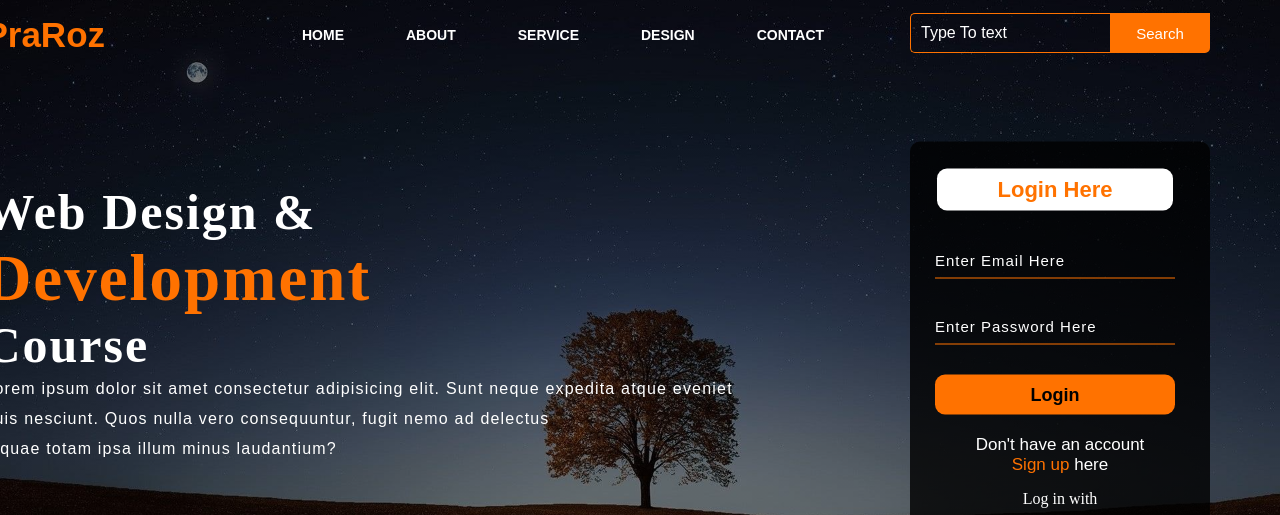
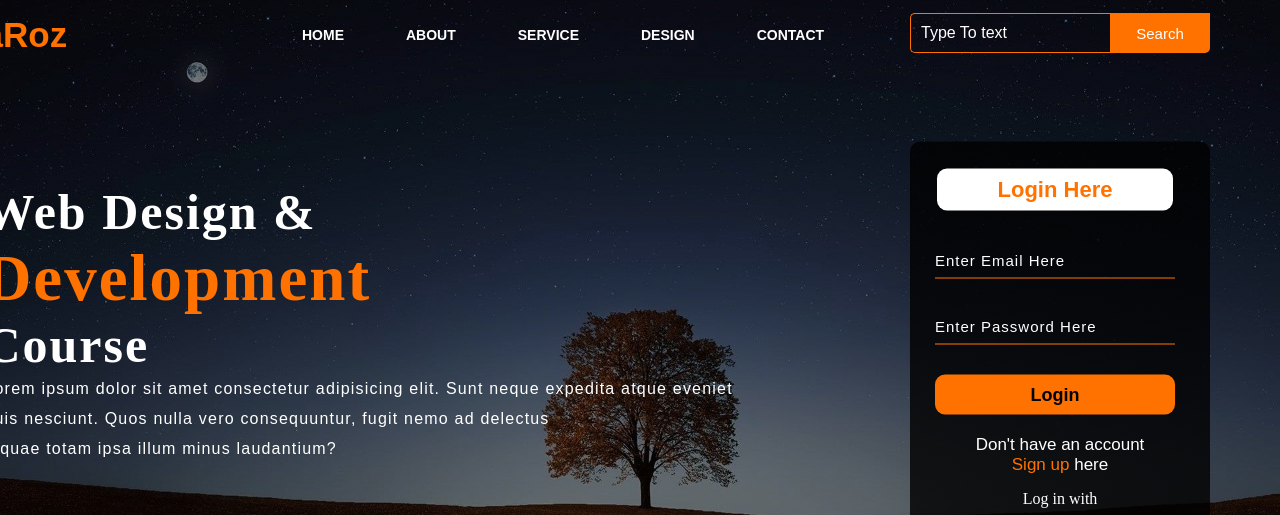
Before and after one commit to Naitik76/Website, a plain HTML site: page index.html in a window 1280 px wide. Shown: the top 515 px of the page. Drawn offline with nearby package versions, Linux system fonts and the light colour scheme.

Commit message:
Update style.css

```diff
--- a/style.css
+++ b/style.css
@@ -34,7 +34,7 @@
     margin-top: 5px
 }
 .icon .logo {
-    margin-left: -2cm;
+    margin-left: -3cm;
 }
 
 .menu{
```
